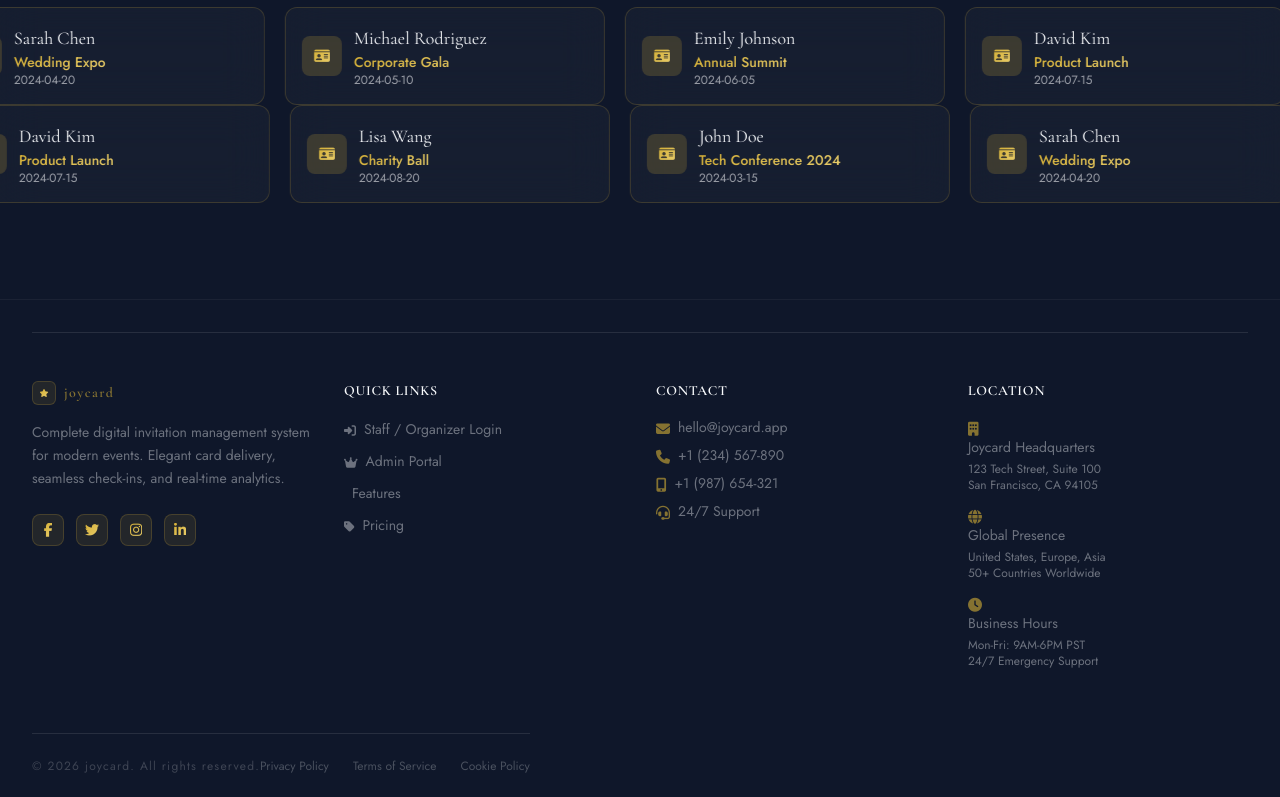
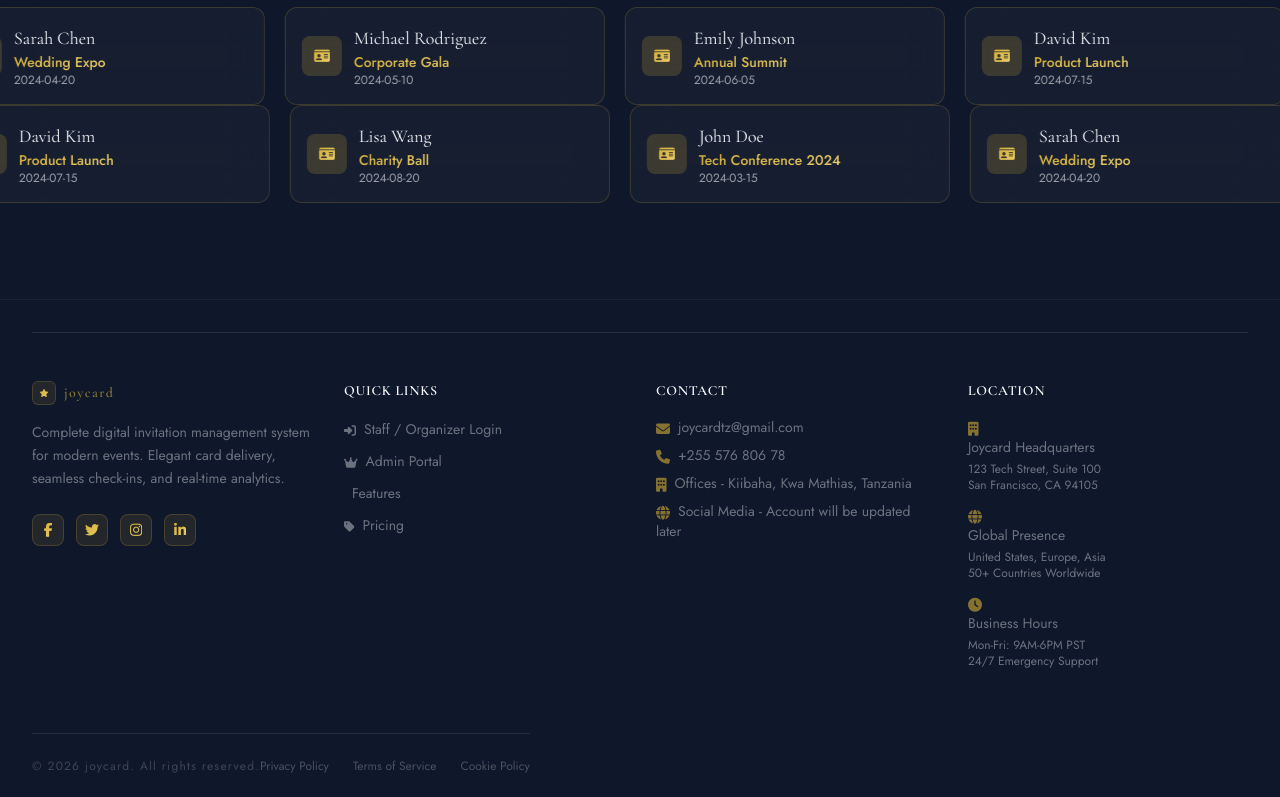
Before and after one commit to salmeen-stack/newjoycard, a Next.js app: page / in a window 1280 px wide. Shown: the part 1471-2268 px from the top of the page. Built offline with nearby package versions, Linux system fonts and the light colour scheme.

Commit message:
info fix

```diff
--- a/src/app/page.tsx
+++ b/src/app/page.tsx
@@ -378,26 +378,26 @@ export default function Home() {
             <ul className="space-y-2">
               <li className="text-cream/40 text-sm">
                 <i className="fa-solid fa-envelope mr-2 text-gold/60"></i>
-                <a href="mailto:hello@joycard.app" className="hover:text-gold transition-colors">
-                  hello@joycard.app
+                <a href="mailto:joycardtz@gmail.com" className="hover:text-gold transition-colors">
+                  joycardtz@gmail.com
                 </a>
               </li>
               <li className="text-cream/40 text-sm">
                 <i className="fa-solid fa-phone mr-2 text-gold/60"></i>
-                <a href="tel:+1234567890" className="hover:text-gold transition-colors">
-                  +1 (234) 567-890
+                <a href="tel:+25557680678" className="hover:text-gold transition-colors">
+                  +255 576 806 78
                 </a>
               </li>
               <li className="text-cream/40 text-sm">
-                <i className="fa-solid fa-mobile-alt mr-2 text-gold/60"></i>
-                <a href="tel:+1987654321" className="hover:text-gold transition-colors">
-                  +1 (987) 654-321
+                <i className="fa-solid fa-building mr-2 text-gold/60"></i>
+                <a href="#" className="hover:text-gold transition-colors">
+                  Offices - Kiibaha, Kwa Mathias, Tanzania
                 </a>
               </li>
               <li className="text-cream/40 text-sm">
-                <i className="fa-solid fa-headset mr-2 text-gold/60"></i>
+                <i className="fa-solid fa-globe mr-2 text-gold/60"></i>
                 <a href="#" className="hover:text-gold transition-colors">
-                  24/7 Support
+                  Social Media - Account will be updated later
                 </a>
               </li>
             </ul>
```
